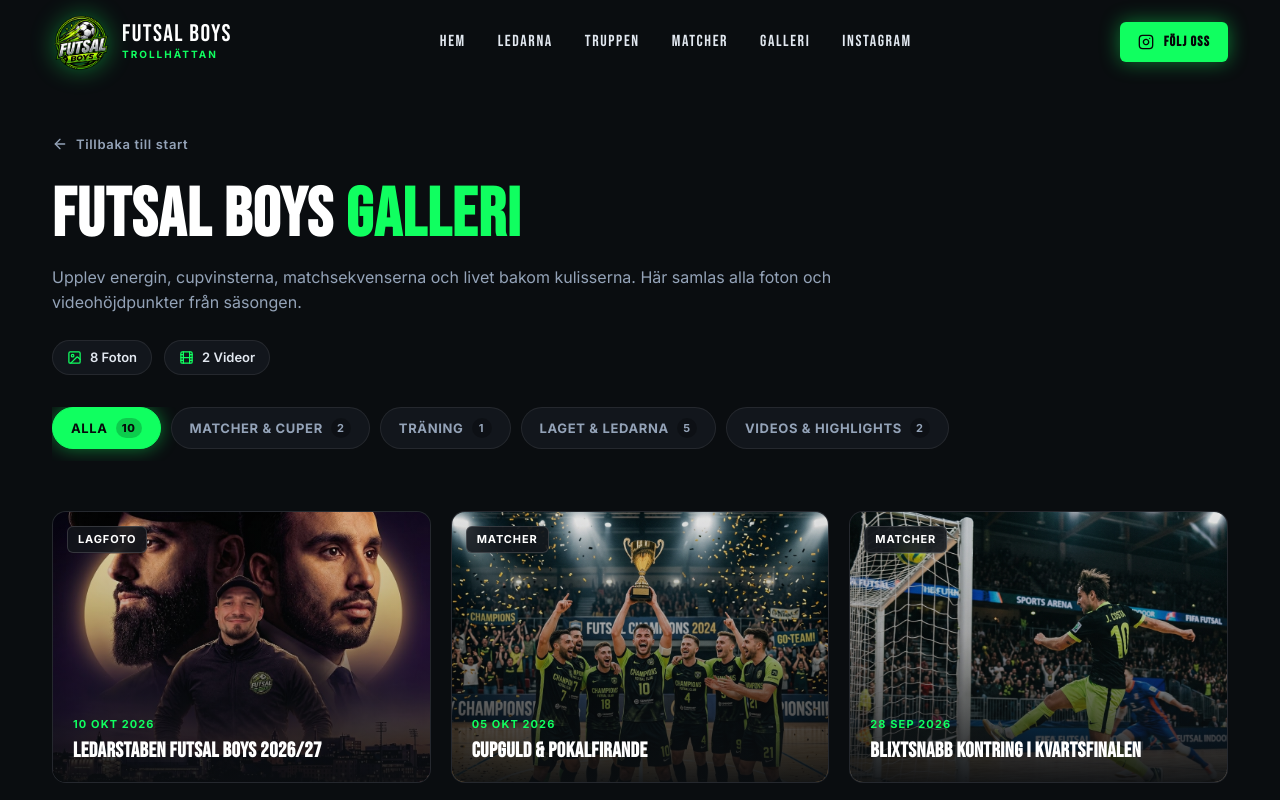
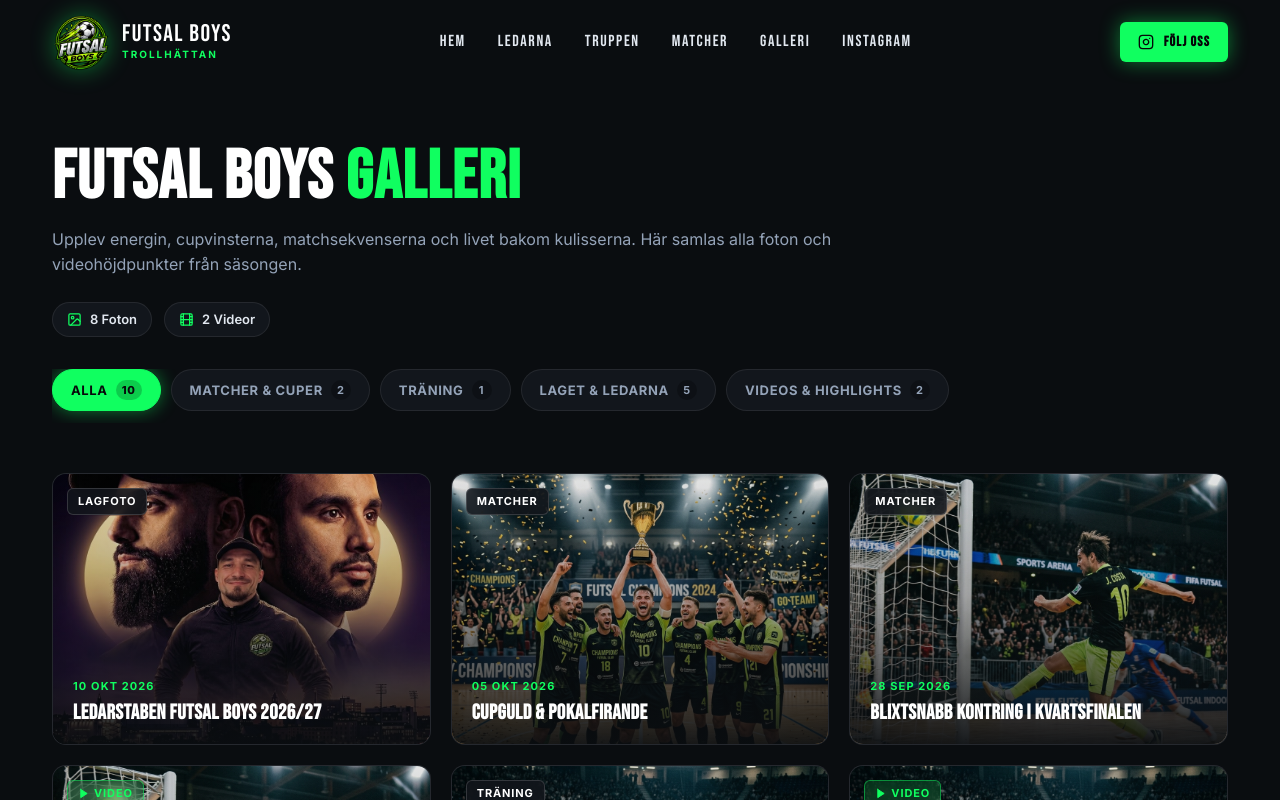
Before and after one commit to Raffi02k/futsalboys, a React (Vite) app in the folder frontend/: page /galleri in a window 1280 px wide. Shown: the top 800 px of the page. Built offline with nearby package versions, Linux system fonts and the light colour scheme.

Commit message:
fix: ta bort Tillbaka till start från alla undersidor

```diff
--- a/frontend/src/pages/GalleryPage.tsx
+++ b/frontend/src/pages/GalleryPage.tsx
@@ -1,6 +1,5 @@
 import React, { useState } from 'react';
-import { Link } from 'react-router-dom';
-import { Play, Image as ImageIcon, Film, ArrowLeft, Filter } from 'lucide-react';
+import { Play, Image as ImageIcon, Film, Filter } from 'lucide-react';
 import { PageMeta } from '../components/PageMeta';
 import { GalleryModal } from '../components/GalleryModal';
 import { galleryItems, galleryCategories, GalleryItem } from '../content/galleryData';
@@ -35,13 +34,6 @@
       {/* Header Banner */}
       <section className="gallery-header-section">
         <div className="container">
-          <div className="gallery-breadcrumbs">
-            <Link to="/" className="gallery-back-link">
-              <ArrowLeft size={16} />
-              <span>Tillbaka till start</span>
-            </Link>
-          </div>
-
           <div className="gallery-hero-text">
             <h1 className="gallery-main-title">
               FUTSAL BOYS <span className="text-neon">GALLERI</span>
--- a/frontend/src/pages/InstagramPage.tsx
+++ b/frontend/src/pages/InstagramPage.tsx
@@ -1,6 +1,5 @@
 import React from 'react';
-import { Link } from 'react-router-dom';
-import { Instagram, Heart, MessageCircle, ArrowLeft, ExternalLink, ShieldCheck } from 'lucide-react';
+import { Instagram, Heart, MessageCircle, ExternalLink, ShieldCheck } from 'lucide-react';
 import { PageMeta } from '../components/PageMeta';
 import { instagramData } from '../content/futsalData';
 import { siteConfig } from '../content/siteContent';
@@ -15,13 +14,6 @@
       />
 
       <div className="container">
-        {/* Breadcrumb */}
-        <div style={{ marginBottom: '24px' }}>
-          <Link to="/" className="gallery-back-link">
-            <ArrowLeft size={16} />
-            <span>Tillbaka till start</span>
-          </Link>
-        </div>
 
         {/* Hero Header */}
         <div style={{ textAlign: 'center', maxWidth: '820px', margin: '0 auto 48px' }}>
--- a/frontend/src/pages/LeadersPage.tsx
+++ b/frontend/src/pages/LeadersPage.tsx
@@ -1,6 +1,5 @@
 import React from 'react';
-import { Link } from 'react-router-dom';
-import { Mail, Instagram, ArrowLeft } from 'lucide-react';
+import { Mail, Instagram } from 'lucide-react';
 import { PageMeta } from '../components/PageMeta';
 import { siteConfig } from '../content/siteContent';
 
@@ -65,14 +64,6 @@
       />
 
       <div className="container">
-        {/* Back Link */}
-        <div style={{ marginBottom: '28px' }}>
-          <Link to="/" className="gallery-back-link">
-            <ArrowLeft size={16} />
-            <span>Tillbaka till start</span>
-          </Link>
-        </div>
-
         {/* Clean, authentic Page Header */}
         <div style={{ marginBottom: '40px' }}>
           <h1 className="section-title" style={{ fontSize: 'clamp(40px, 6vw, 68px)', marginBottom: '12px', lineHeight: 0.95 }}>
--- a/frontend/src/pages/MatchesPage.tsx
+++ b/frontend/src/pages/MatchesPage.tsx
@@ -1,6 +1,5 @@
 import React, { useState, useEffect } from 'react';
-import { Link } from 'react-router-dom';
-import { Calendar, MapPin, Clock, ArrowLeft, ChevronRight, ExternalLink, ShieldCheck } from 'lucide-react';
+import { Calendar, MapPin, Clock, ChevronRight, ExternalLink, ShieldCheck } from 'lucide-react';
 import { PageMeta } from '../components/PageMeta';
 import { upcomingMatch, clubNewsList, ClubNews } from '../content/futsalData';
 import { siteConfig } from '../content/siteContent';
@@ -107,14 +106,6 @@
       />
 
       <div className="container">
-        {/* Breadcrumb */}
-        <div style={{ marginBottom: '24px' }}>
-          <Link to="/" className="gallery-back-link">
-            <ArrowLeft size={16} />
-            <span>Tillbaka till start</span>
-          </Link>
-        </div>
-
         {/* Hero Header */}
         <div style={{ textAlign: 'center', maxWidth: '820px', margin: '0 auto 48px' }}>
           <h1 className="section-title" style={{ fontSize: 'clamp(38px, 6vw, 64px)', marginBottom: '16px' }}>
--- a/frontend/src/pages/SquadPage.tsx
+++ b/frontend/src/pages/SquadPage.tsx
@@ -1,6 +1,5 @@
 import React, { useState } from 'react';
-import { Link } from 'react-router-dom';
-import { ArrowLeft, Award, Eye } from 'lucide-react';
+import { Award, Eye } from 'lucide-react';
 import { PageMeta } from '../components/PageMeta';
 import { PlayerModal } from '../components/PlayerModal';
 import { squadData, Player } from '../content/futsalData';
@@ -31,13 +30,6 @@
       />
 
       <div className="container">
-        {/* Breadcrumb */}
-        <div style={{ marginBottom: '24px' }}>
-          <Link to="/" className="gallery-back-link">
-            <ArrowLeft size={16} />
-            <span>Tillbaka till start</span>
-          </Link>
-        </div>
 
         {/* Hero Header without AI badge */}
         <div style={{ textAlign: 'center', maxWidth: '820px', margin: '0 auto 48px' }}>
```
